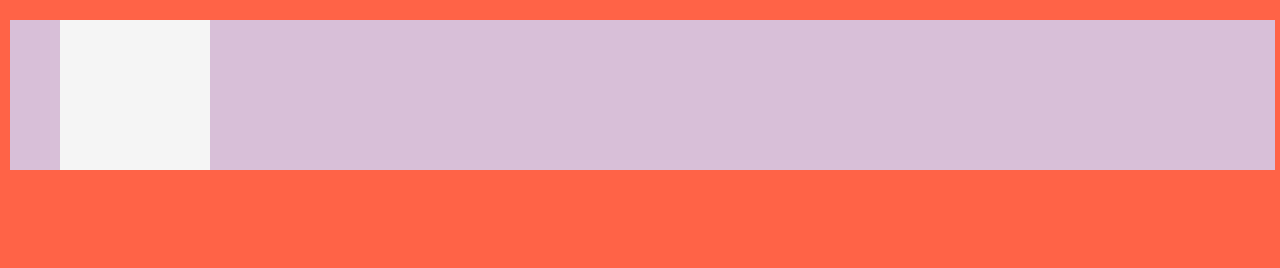
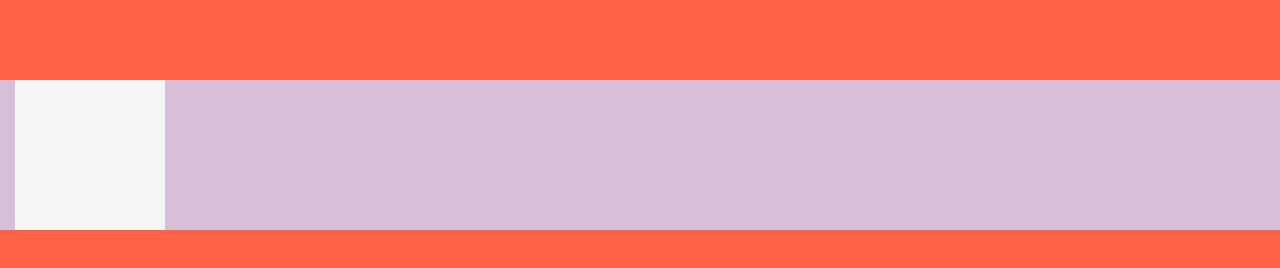
Before and after one commit to minyoung0101q/css-learning, a plain HTML site: page home.html in a window 1280 px wide. Drawn offline with Linux system fonts and the light colour scheme.

Commit message:
margin part2 collapsing margins 위 현상을 막기 위해서 등장하는 것이 padding이다.

```diff
--- a/home.html
+++ b/home.html
@@ -9,27 +9,19 @@
       href="https://nomadcoders.co/m.png"
     />
     <style>
-      /* html은 전체 문서를 가리킴 */
       html {
         background-color: tomato;
       }
-
-      /*body는 그 안에 있는 내용 (div) 사이즈 만큼 됨, 우선 사이즈는 신경 쓰지 말고 넘어가기
-      body는 8px의 margin을 가지고 있음
-      다시 margin은 공간인데 body의 border로부터 바깥에 있는 공간을 말함
-      body의 size는 div의 height만큼 됨
-      body는 일반적으로 블록 요소
-      */
       body {
-        margin-top: 20px;
-        margin-left: 10px;
-        margin-right: 5px;
-        margin-bottom: 10px;
+        /* margin: 10px; 상하좌우 모두 적용됨 */
+        /* margin: 20px 15px; 20px은 상하, 15px은 좌우 적용 순서 */
+        /* 상, 오, 하, 왼 (시계 방향) */
+        margin: 0; /* margin을 0으로 줘도 collapsing margins 현상 때문에 div의 높이에 따라 80px로 설정됨 */
         background-color: thistle;
       }
 
       div {
-        margin-left: 50px;
+        margin: 80px 15px;
         height: 150px;
         width: 150px;
         background-color: whitesmoke;
@@ -40,32 +32,25 @@
     <div></div>
   </body>
 </html>
-<!--
-  block으로 넘어가서!
-  block과 inline이 다른 점은 높이와 너비만이 아니다. 차이점이 더 있다.
-  inline은 box가 아니다.
-  block은 box이다.
-  box는 특징 3가지가 있다. margin, padding, border
-  이게 inline과 차이점이다.
+<!--위 코드에서 무슨 일인지
+div의 margin이 body도 움직이고 있다.
+코드에서 div의 위쪽 margin은 80px이고, body의 위쪽 margin은 80px이다.
+body의 경계가 위로 밀려났다.
+처음에는 헷갈릴 수 있다, 현업 실무자도 헷갈릴 수 있을 정도이다.
+어디서 들여쓰기가 되었는지 모를 때가 있는데, 바로 이 현상을 collapsing margins이라고 한다.
+***이런 경우, 흰색 box의 경게가 보라색 box의 경계와 같다면 이 두 margin은 하나로 취급된다.
+collapsing margins 현상으로 위, 아래쫵에서만 일어난다.
 -->
 
 <!--
-  body {
-    display: block;
-    margin: 8px;
-}
-위 스타일이 브라우저가 제공하는 기본 스타일로
-위, 오, 아, 왼 등의 4가지 모든 방향에 8px을 준다.
+  정리
+  collapsing margins 현상이 일어나는 경우는 다음과 같다.
+  흰 box의 경계가 보라색 box의 경계와 같을 때 일어나고
+  그 때 두 box의 margin은 하나가 된다는 것이다.
+  경계가 만나면 하나가 된다는 것이고, 오직 위 아래에서만 발생한다.
+
+  그렇다면 아래처럼 하려면 어떻게 해야 할까?
+  보라색이 위쪽까지 있고 흰색 box가 보라색 box의 경계과 맞닿지 않고 그 안에 위치하려면 말이다.
+  즉, collapsing margins 현상이 일어나지 않게 하기 위해서 말이다.
+  이 때 등장하는 것이 바로 padding이다.
 -->
-<!--
-  box의 속성은 3가지, 그 중 margin에 대해
-  니콜라 쌤이 적어두라고 한 부분은 다음과 같다.
-
-  margin은 box의 border(경계)의 바깥에 있는 공간이다.
-  body는 경계 바깥으로 공간을 가지고 있다.
--->
-
-<!--정리 : margin은 공간인데 box(bodrder)의 경계로부터 바깥에 있는 공간
-block: 높이와 너비 요소가 있다.
-inline: 높이와 너비 요소가 없다.
--->
```
